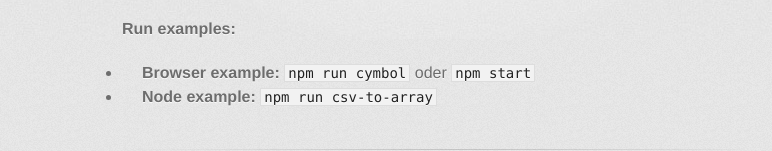
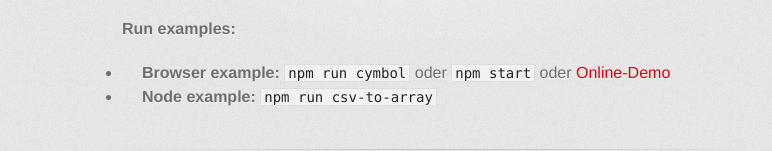
Before and after one commit to maiermic/antlr4-javascript-examples, a plain HTML site: page index.html in a window 1280 px wide. Shown: the part 534-685 px from the top of the page, without its empty margins (208-980 px from the left). Drawn offline with Linux system fonts and the light colour scheme; a web font is replaced by a local one.

Commit message:
add link to online demo

```diff
--- a/index.html
+++ b/index.html
@@ -57,7 +57,8 @@
 
 <ul>
 <li>
-<strong>Browser example:</strong> <code>npm run cymbol</code> oder <code>npm start</code>
+<strong>Browser example:</strong> <code>npm run cymbol</code> oder <code>npm start</code> oder <a
+    href="http://maiermic.github.io/antlr4-javascript-examples/browser-example/">Online-Demo</a>
 </li>
 <li>
 <strong>Node example:</strong> <code>npm run csv-to-array</code>
```
